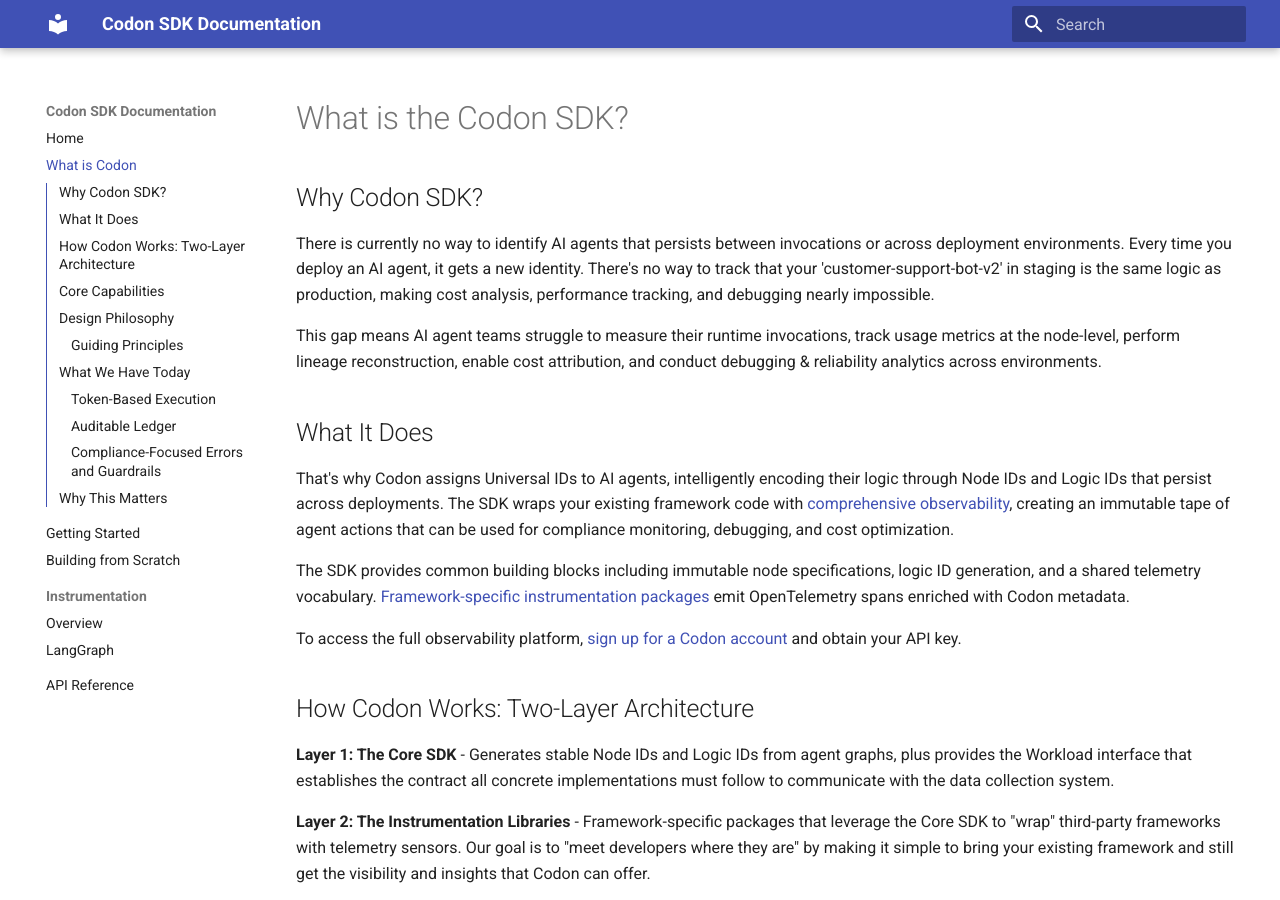
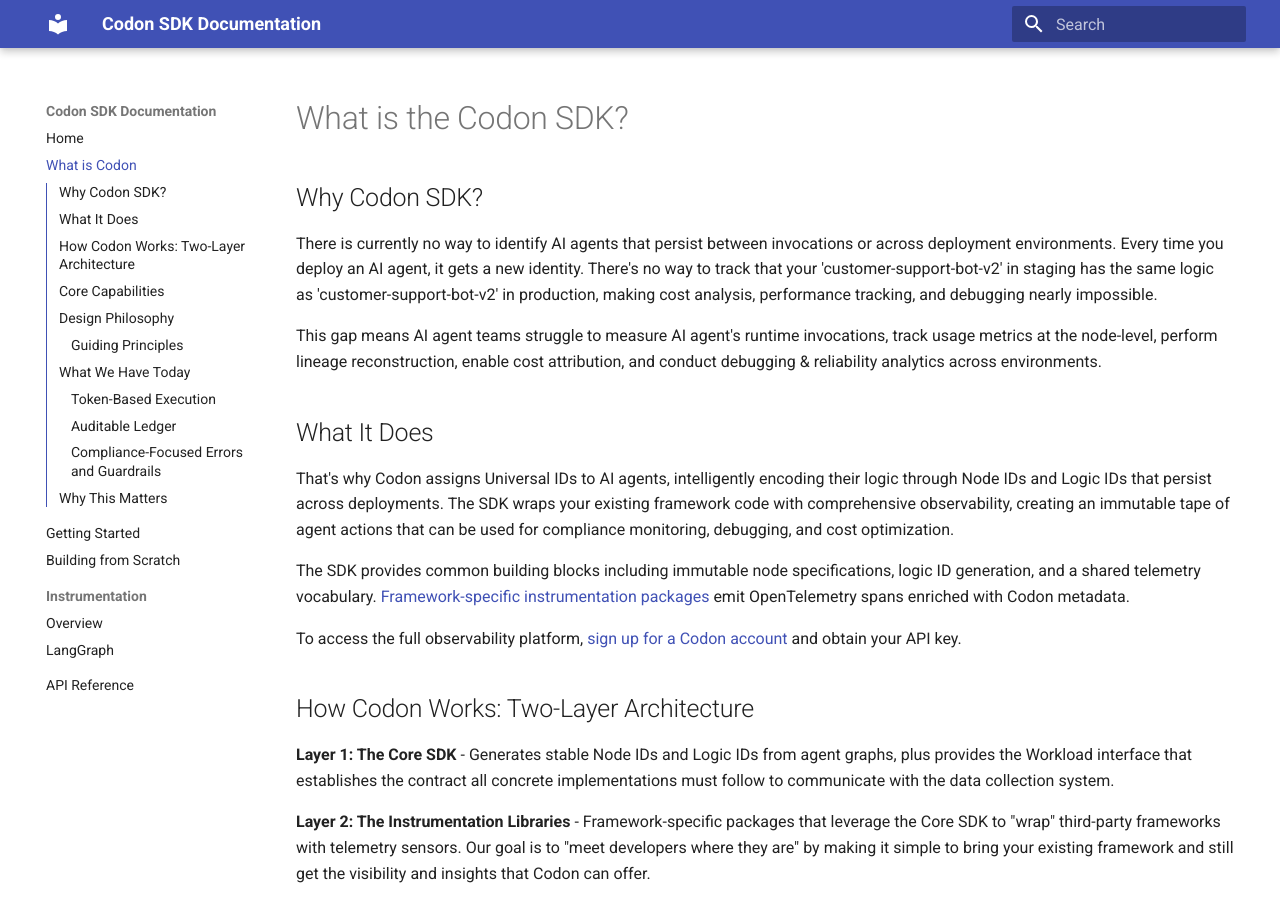
Before and after one commit to Codon-Ops/codon-sdk, an MkDocs documentation site: the page built from docs/public/what-is-codon.md, in a window 1280 px wide and 900 px high. Built offline with MkDocs 1.6.1 and Material for MkDocs 9.7.7, drawn with Linux system fonts in a browser that asks for light colours.

Commit message:
dev/doc: grammatical and link suggestion from QA

```diff
--- a/docs/public/what-is-codon.md
+++ b/docs/public/what-is-codon.md
@@ -2,13 +2,13 @@
 
 ## Why Codon SDK?
 
-There is currently no way to identify AI agents that persists between invocations or across deployment environments. Every time you deploy an AI agent, it gets a new identity. There's no way to track that your 'customer-support-bot-v2' in staging is the same logic as production, making cost analysis, performance tracking, and debugging nearly impossible.
+There is currently no way to identify AI agents that persist between invocations or across deployment environments. Every time you deploy an AI agent, it gets a new identity. There's no way to track that your 'customer-support-bot-v2' in staging has the same logic as 'customer-support-bot-v2' in production, making cost analysis, performance tracking, and debugging nearly impossible.
 
-This gap means AI agent teams struggle to measure their runtime invocations, track usage metrics at the node-level, perform lineage reconstruction, enable cost attribution, and conduct debugging & reliability analytics across environments.
+This gap means AI agent teams struggle to measure AI agent's runtime invocations, track usage metrics at the node-level, perform lineage reconstruction, enable cost attribution, and conduct debugging & reliability analytics across environments.
 
 ## What It Does
 
-That's why Codon assigns Universal IDs to AI agents, intelligently encoding their logic through Node IDs and Logic IDs that persist across deployments. The SDK wraps your existing framework code with [comprehensive observability](instrumentation/index.md), creating an immutable tape of agent actions that can be used for compliance monitoring, debugging, and cost optimization.
+That's why Codon assigns Universal IDs to AI agents, intelligently encoding their logic through Node IDs and Logic IDs that persist across deployments. The SDK wraps your existing framework code with comprehensive observability, creating an immutable tape of agent actions that can be used for compliance monitoring, debugging, and cost optimization.
 
 The SDK provides common building blocks including immutable node specifications, logic ID generation, and a shared telemetry vocabulary. [Framework-specific instrumentation packages](instrumentation/index.md) emit OpenTelemetry spans enriched with Codon metadata.
 
```
